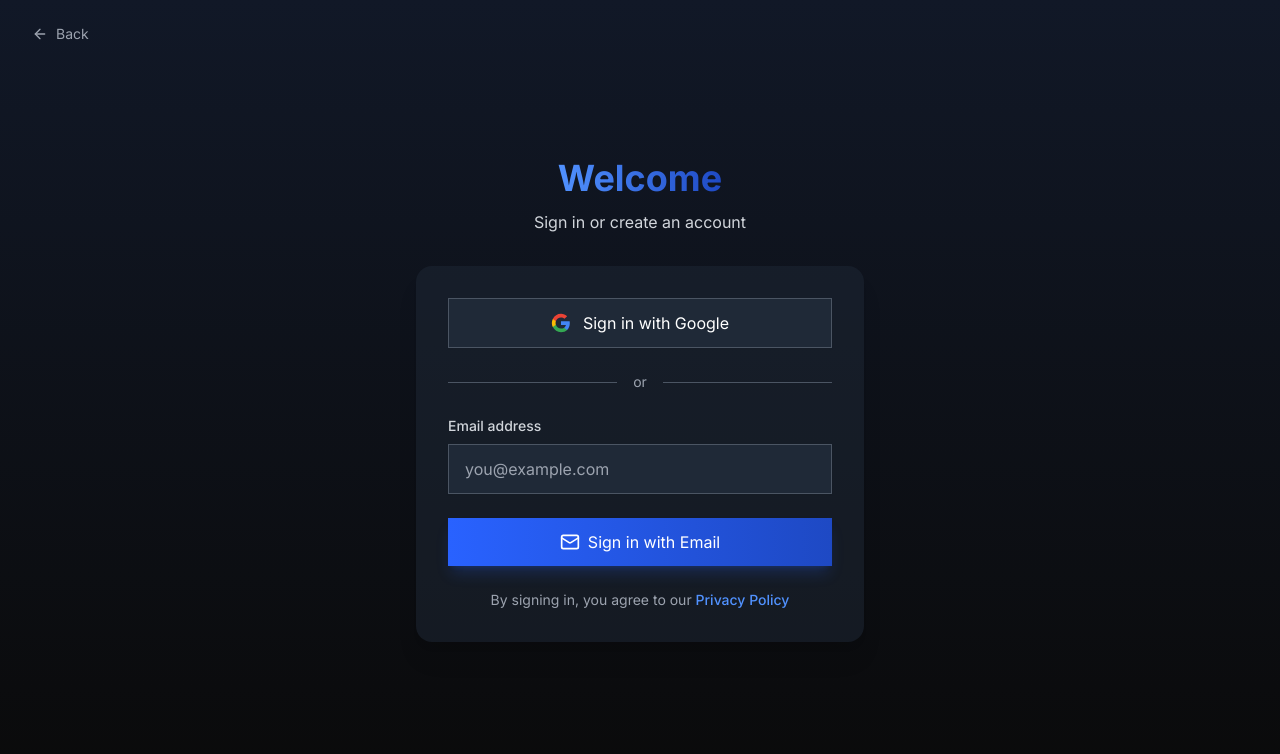
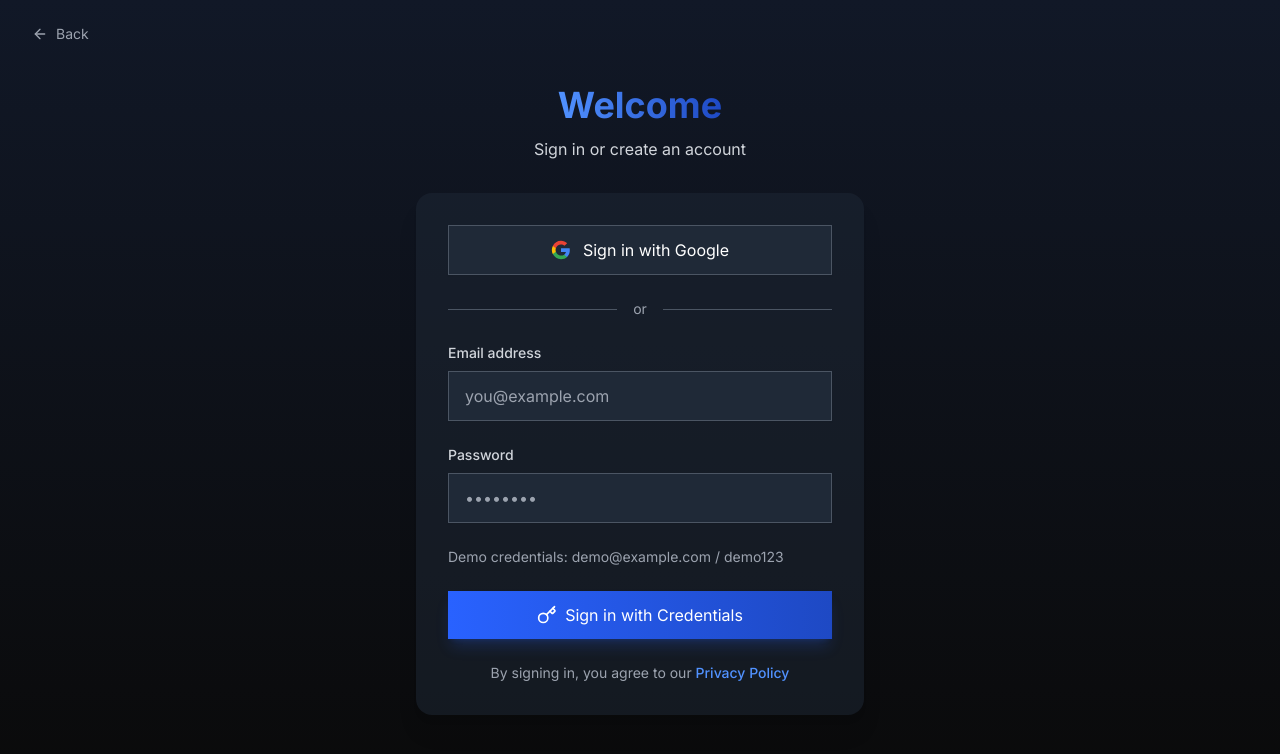
Before and after one commit to louis-quatorze/SambaScribe, a Next.js app: page /auth/signin in a window 1280 px wide. Shown: the top 754 px of the page. Built offline with nearby package versions, Linux system fonts and the light colour scheme.

Commit message:
Fix authentication by replacing EmailProvider with CredentialsProvider

```diff
--- a/app/auth/signin/SignIn.tsx
+++ b/app/auth/signin/SignIn.tsx
@@ -3,7 +3,7 @@
 import React, { Suspense } from "react";
 import { signIn } from "next-auth/react";
 import { useSearchParams } from "next/navigation";
-import { ArrowLeft, Mail } from "lucide-react";
+import { ArrowLeft, Mail, Key } from "lucide-react";
 import Link from "next/link";
 import {
   GoogleButton,
@@ -13,14 +13,35 @@ import {
 
 function SignInContent() {
   const [email, setEmail] = React.useState("");
+  const [password, setPassword] = React.useState("");
   const [isLoading, setIsLoading] = React.useState(false);
+  const [error, setError] = React.useState("");
   const searchParams = useSearchParams();
   const callbackUrl = searchParams.get("callbackUrl") || "/";
 
   const handleSubmit = async (e: React.FormEvent) => {
     e.preventDefault();
     setIsLoading(true);
-    await signIn("email", { email, callbackUrl });
+    setError("");
+
+    try {
+      const result = await signIn("credentials", {
+        email,
+        password,
+        redirect: false
+      });
+
+      if (result?.error) {
+        setError("Invalid email or password. Try 'demo@example.com' with password 'demo123'");
+        setIsLoading(false);
+      } else {
+        // Successful login, redirect
+        window.location.href = callbackUrl;
+      }
+    } catch (error) {
+      setError("An error occurred during sign in. Please try again.");
+      setIsLoading(false);
+    }
   };
 
   return (
@@ -59,6 +80,12 @@ function SignInContent() {
             <div className="flex-grow border-t border-neutral-300 dark:border-neutral-600"></div>
           </div>
 
+          {error && (
+            <div className="mb-4 p-3 rounded-lg bg-red-100 dark:bg-red-900/30 text-red-800 dark:text-red-300 text-sm">
+              {error}
+            </div>
+          )}
+
           <form onSubmit={handleSubmit} className="space-y-6">
             <div>
               <label
@@ -82,13 +109,41 @@ function SignInContent() {
               </div>
             </div>
 
+            <div>
+              <label
+                htmlFor="password"
+                className="block text-sm font-medium text-neutral-700 dark:text-neutral-300"
+              >
+                Password
+              </label>
+              <div className="mt-2">
+                <input
+                  id="password"
+                  name="password"
+                  type="password"
+                  autoComplete="current-password"
+                  required
+                  value={password}
+                  onChange={(e) => setPassword(e.target.value)}
+                  className="block w-full rounded-lg border border-neutral-300 dark:border-neutral-600 px-4 py-3 text-neutral-900 dark:text-white placeholder-neutral-500 dark:placeholder-neutral-400 shadow-sm dark:bg-neutral-800 focus:border-brandBlue-500 dark:focus:border-brandBlue-400 focus:ring-brandBlue-500 dark:focus:ring-brandBlue-400"
+                  placeholder="••••••••"
+                />
+              </div>
+            </div>
+
+            <div className="text-sm">
+              <p className="mt-2 text-neutral-500 dark:text-neutral-400">
+                Demo credentials: demo@example.com / demo123
+              </p>
+            </div>
+
             <button
               type="submit"
               disabled={isLoading}
               className="group relative flex w-full items-center justify-center gap-2 rounded-lg bg-gradient-to-r from-brandBlue-500 to-brandBlue-600 px-4 py-3 text-white shadow-lg shadow-brandBlue-500/20 transition-all hover:from-brandBlue-600 hover:to-brandBlue-700 hover:shadow-xl hover:shadow-brandBlue-500/30 focus:outline-none focus:ring-2 focus:ring-brandBlue-500 focus:ring-offset-2 disabled:opacity-50 disabled:cursor-not-allowed"
             >
-              <Mail className="h-5 w-5" />
-              {isLoading ? "Sending link..." : "Sign in with Email"}
+              <Key className="h-5 w-5" />
+              {isLoading ? "Signing in..." : "Sign in with Credentials"}
             </button>
           </form>
 
```
Also changed, not shown: src/lib/auth/index.ts (+23 -22 lines), 1 other file (tests, documents, lock files or other folders).
